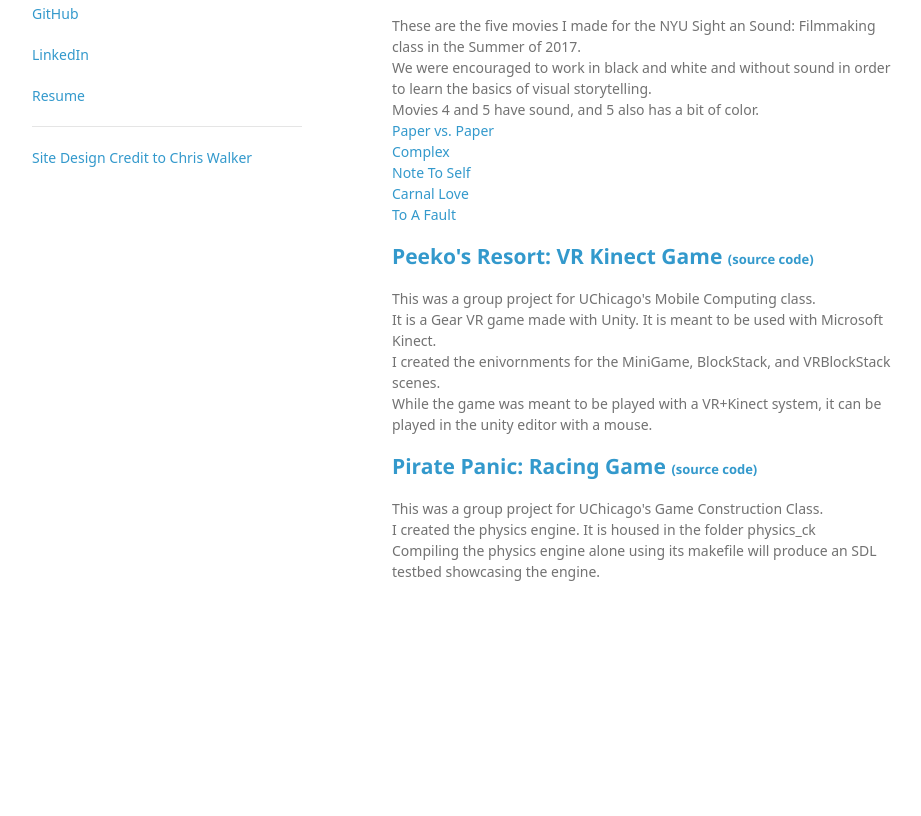
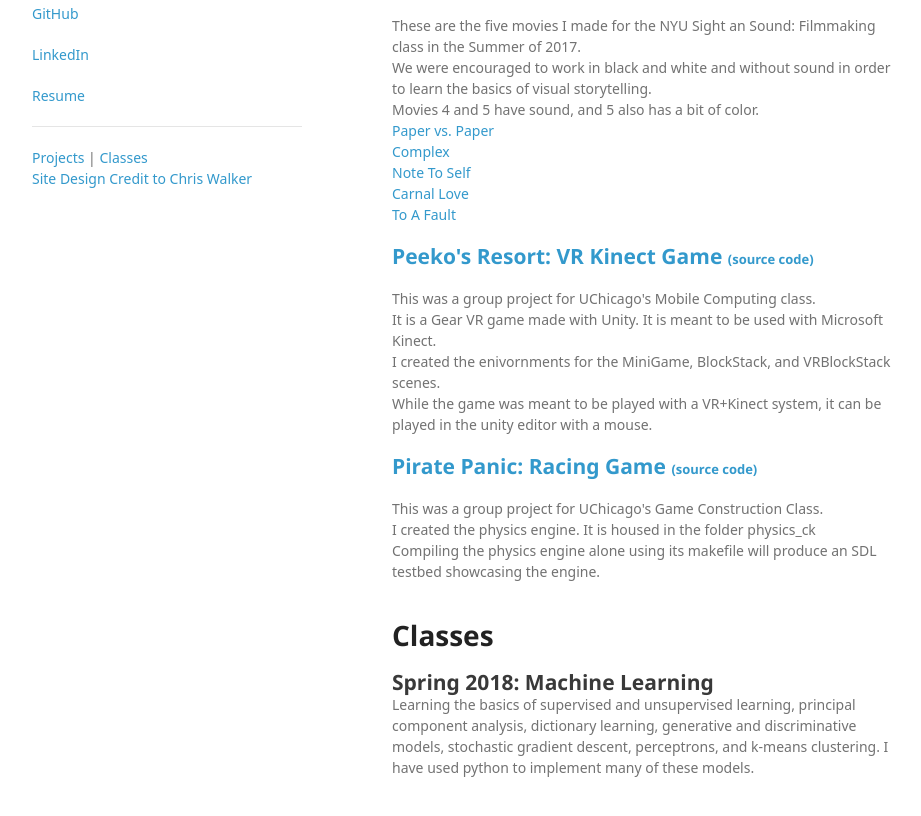
Before and after one commit to CKupets/CKupets.github.io, a plain HTML site: page index.html in a window 1280 px wide. Shown: the part 431-1247 px from the top of the page, without its empty margins (178-1099 px from the left). Before the commit the page ends 1051 px from the top, so only its background shows below. Drawn offline with Linux system fonts and the light colour scheme; a web font is replaced by a local one.

Commit message:
Added classes section, and link to source code of Zimmer Clicker

```diff
--- a/index.html
+++ b/index.html
@@ -25,9 +25,7 @@
             <p class="view"><a href="https://www.linkedin.com/in/charlie-kupets/" target="_blank"> LinkedIn </a></p>
             <p class="view"><a href="/files/CharlieKupetsResume4_18_18.pdf" target="_blank">Resume</a></p>
             <hr>
-            <!--
-            <a href="#projects"> Projects </a> | <a href="#activities"> Activities </a>
-            -->
+            <a href="#projects"> Projects </a> | <a href="#activities"> Classes </a>
             <p class="view"><a href="https://github.com/cnwalker/cnwalker.github.io" target="_blank"> Site Design Credit to Chris Walker </a></p>
         </header>
 
@@ -44,7 +42,7 @@
           <div class="project">
                 <h2>
                     <a href="/Builds/index.html" target="_blank">Zimmer Clicker SCAV 2018 Game</a>
-                    <a class="source_link" href="https://github.com/CKupets/CKupets.github.io/tree/master/Builds" target="_blank">(source code)</a>
+                    <a class="source_link" href="https://github.com/CKupets/ZimmerClicker" target="_blank">(source code)</a>
                 </h2>
                 <p>
                   This it item 94 for UChicago SCAV 2018.
@@ -105,9 +103,23 @@
                     <br>Compiling the physics engine alone using its makefile will produce an SDL testbed showcasing the engine.
                 </p>
             </div>
+        </section>
 
+        <section class="activities">
+        <div id="activities">
+            <h1 class="anchor"> Classes </h1>
 
-        </section>
+            <div class="project">
+                <h2 class="header-with-title">
+                Spring 2018: Machine Learning
+                </h2>
+                <p> Learning the basics of supervised and unsupervised learning, principal component analysis,
+                  dictionary learning, generative and discriminative models, stochastic gradient descent, perceptrons,
+                  and k-means clustering.  I have used python to implement many of these models.</p>
+            </div>
+
+        </div>
+    </section>
   </section>
 
   </div>
```
